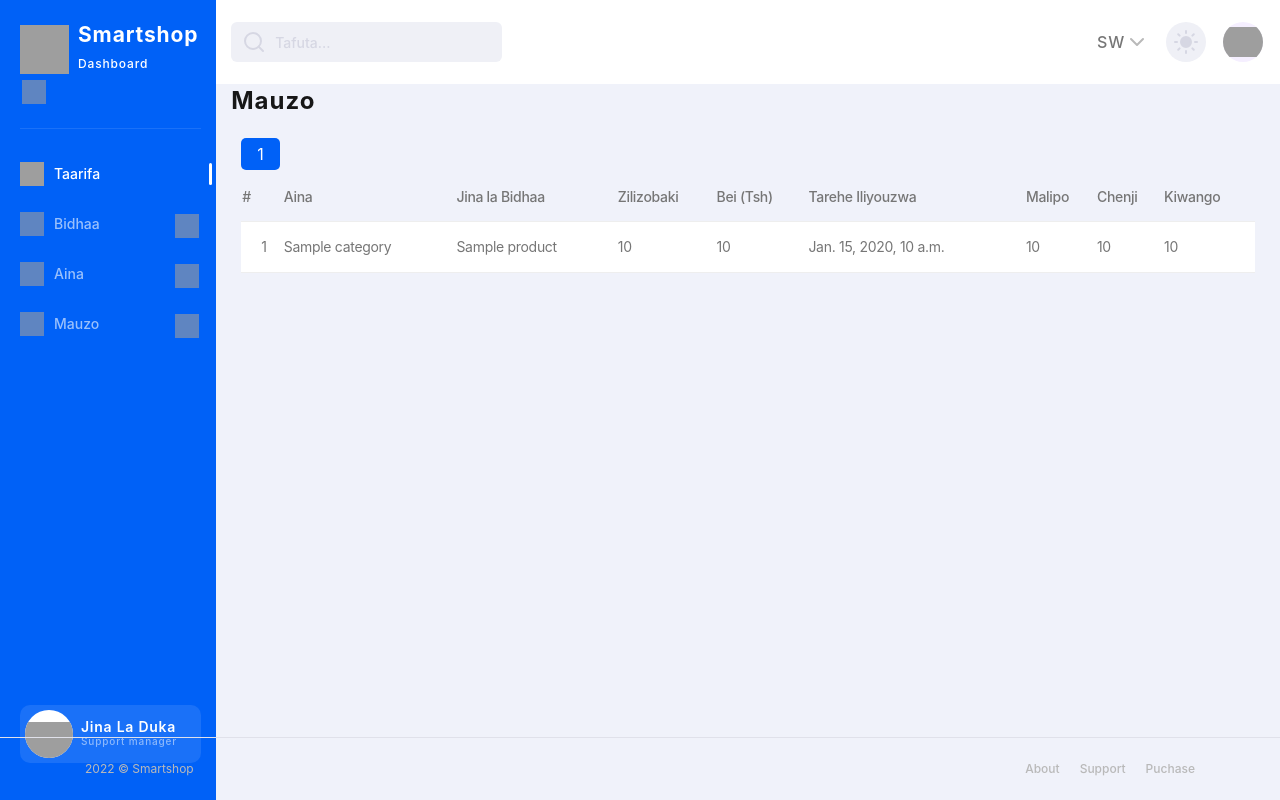
After one commit to mrshanas/smartshop, a Django app: template templates/shop/sales/sales.html in a window 1280 px wide. The commit adds this page. Run offline with Django 3.2, Linux system fonts and the light colour scheme; the template is opened without the code that fills it: most values are stand-ins (such as "Sample title", 1, 10 or a date in 2020); some libraries are stand-ins or nearby versions; grey boxes are pictures that could not be loaded.

Commit message:
Selling functionality

```diff
--- a/requirements.txt
+++ b/requirements.txt
@@ -2,6 +2,7 @@ asgiref==3.5.0
 autopep8==1.6.0
 backports.zoneinfo==0.2.1
 Django==4.0.2
+django-crispy-forms==1.14.0
 django-environ==0.8.1
 pycodestyle==2.8.0
 sqlparse==0.4.2
--- a/smartshop/settings.py
+++ b/smartshop/settings.py
@@ -36,7 +36,11 @@ INSTALLED_APPS = [
 
     # local
     'shop',
+
+    # 3rd party
+    'crispy_forms',
 ]
+
 
 MIDDLEWARE = [
     'django.middleware.security.SecurityMiddleware',
@@ -122,3 +126,5 @@ STATICFILES_DIRS = [
 # https://docs.djangoproject.com/en/4.0/ref/settings/#default-auto-field
 
 DEFAULT_AUTO_FIELD = 'django.db.models.BigAutoField'
+
+CRISPY_TEMPLATE_PACK = 'bootstrap4'
--- a/templates/base.html
+++ b/templates/base.html
@@ -90,10 +90,10 @@
                 </a>
                 <ul class="cat-sub-menu">
                   <li>
-                    <a href="posts.html">Orodha ya Mauzo</a>
+                    <a href="{% url 'shop:sales' %}">Orodha ya Mauzo</a>
                   </li>
                   <li>
-                    <a href="new-post.html">Uza</a>
+                    <a href="{% url 'shop:sell' %}">Uza</a>
                   </li>
                 </ul>
               </li>
--- a/templates/shop/products/add_product.html
+++ b/templates/shop/products/add_product.html
@@ -1,5 +1,6 @@
-<form action="" method="post">
+{% load crispy_forms_tags %}
+<form action="" method="post" >
     {% csrf_token %}
-    {{ form }}
+    {{ form|crispy }}
     <input type="submit" value="Add">
 </form>
--- /dev/null
+++ b/templates/shop/sales/sales.html
@@ -0,0 +1,91 @@
+{% extends 'base.html' %}
+{% load tz %}
+{% block title %}Mauzo | Orodha{% endblock title %}
+{% block styles %}
+<style>
+    .pagination {
+    display: inline-block;
+    clear: both;
+    }
+
+    .pagination a {
+    color: black;
+    float: left;
+    padding: 8px 16px;
+    text-decoration: none;
+    }
+
+    .pagination a.active {
+    background-color: #0061f7;
+    color: white;
+    border-radius: 5px;
+    }
+
+    .pagination a:hover:not(.active) {
+    background-color: #ddd;
+    border-radius: 5px;
+    }
+</style>
+{% endblock styles %}
+{% block content %}
+<div class="container">
+    <h2 class="main-title">Mauzo</h2>
+    <div class="col-lg-12">
+        <div class="pagination">
+            {% if page_obj.has_previous %}
+            <a href="?page=1">&laquo;</a>
+             <a href="?page={{ page_obj.previous_page_number }}">{{ page_obj.previous_page_number }}</a>
+             {% endif %}
+             <a href="#" class="active">{{ page_obj.number }}</a>
+             {% if page_obj.has_next %}
+             <a href="?page={{ page_obj.next_page_number }}" >{{ page_obj.next_page_number}}</a>
+             <a href="?page={{ page_obj.paginator.num_pages }}">&raquo;</a>
+             {% endif %}
+        </div>
+
+      <div class="users-table table-wrapper">
+
+        <table class="posts-table">
+          <thead>
+            <tr class="users-table-info">
+              <th>#</th>
+              <th>
+                Aina
+              </th>
+              <th>Jina la Bidhaa</th>
+              <th>Zilizobaki</th>
+              <th>Bei (Tsh)</th>
+              <th>Tarehe Iliyouzwa</th>
+              <th>Malipo</th>
+              <th>Chenji</th>
+              <th>Kiwango</th>
+            </tr>
+          </thead>
+          <tbody>
+            {% for sale in sales %}
+              <tr>
+                <td>{{ forloop.counter }}</td>
+                <td class="">
+                {{ sale.product.category }}
+                </td>
+                <td>{{ sale.product.name }}</td>
+                <td>
+                  {{ sale.product.quantity }}
+                </td>
+                <td>{{ sale.product.price|floatformat }}</td>
+                <td>
+                  {% timezone "Africa/Nairobi" %}
+                    {{ sale.paid_at }}
+                  {% endtimezone %}
+                </td>
+                <td>{{ sale.amount_paid }}</td>
+                <td>{{ sale.amount_given }}</td>
+                <td>{{ sale.quantity_bought }}</td>
+              </tr>
+            {% endfor %}
+          </tbody>
+        </table>
+      </div>
+    </div>
+</div>
+{% endblock content %}
--- /dev/null
+++ b/templates/shop/sales/sell.html
@@ -0,0 +1,5 @@
+<form action="" method="post">
+    {% csrf_token %}
+    {{ form }}
+    <input type="submit" value="Uza">
+</form>
```
Also changed, not shown: shop/admin.py (+9 -1 lines), shop/forms.py (+8 -1 lines), shop/models.py (+19 -0 lines), shop/urls.py (+6 -2 lines), shop/views.py (+34 -2 lines), shop/migrations/0004_sales.py (added), shop/migrations/0005_rename_amount_left_sales_amount_given.py (added), 1 other file.
